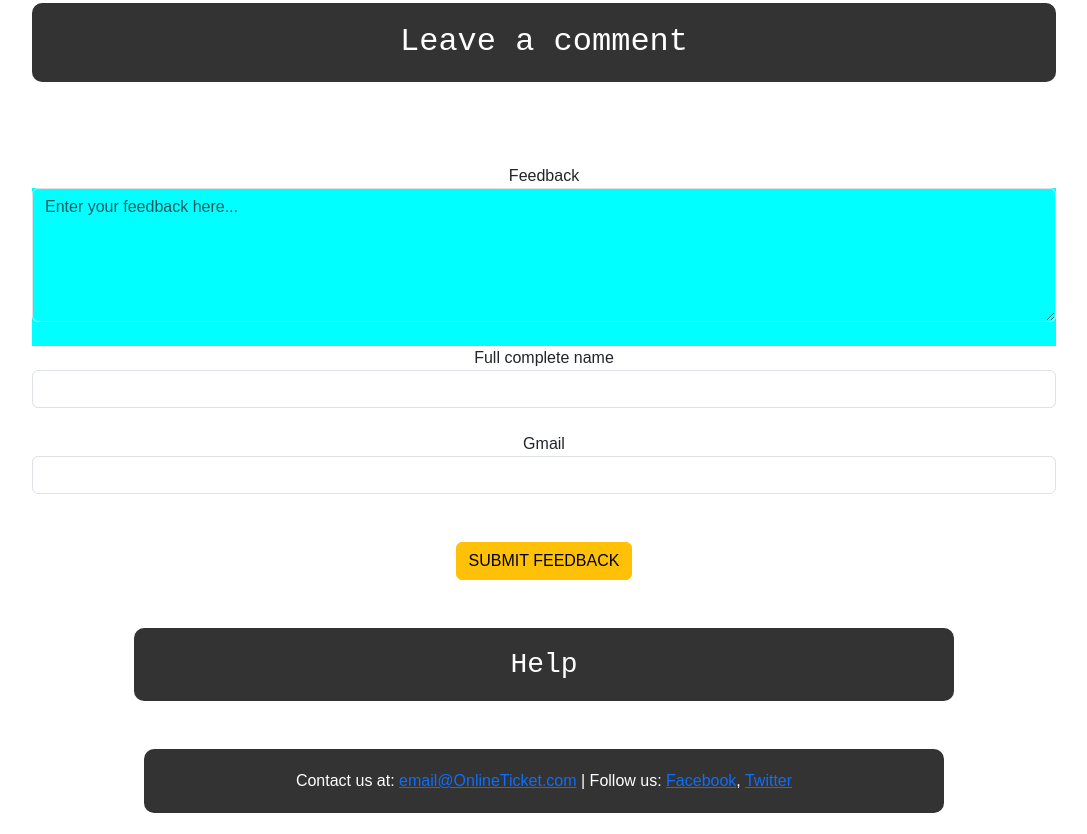
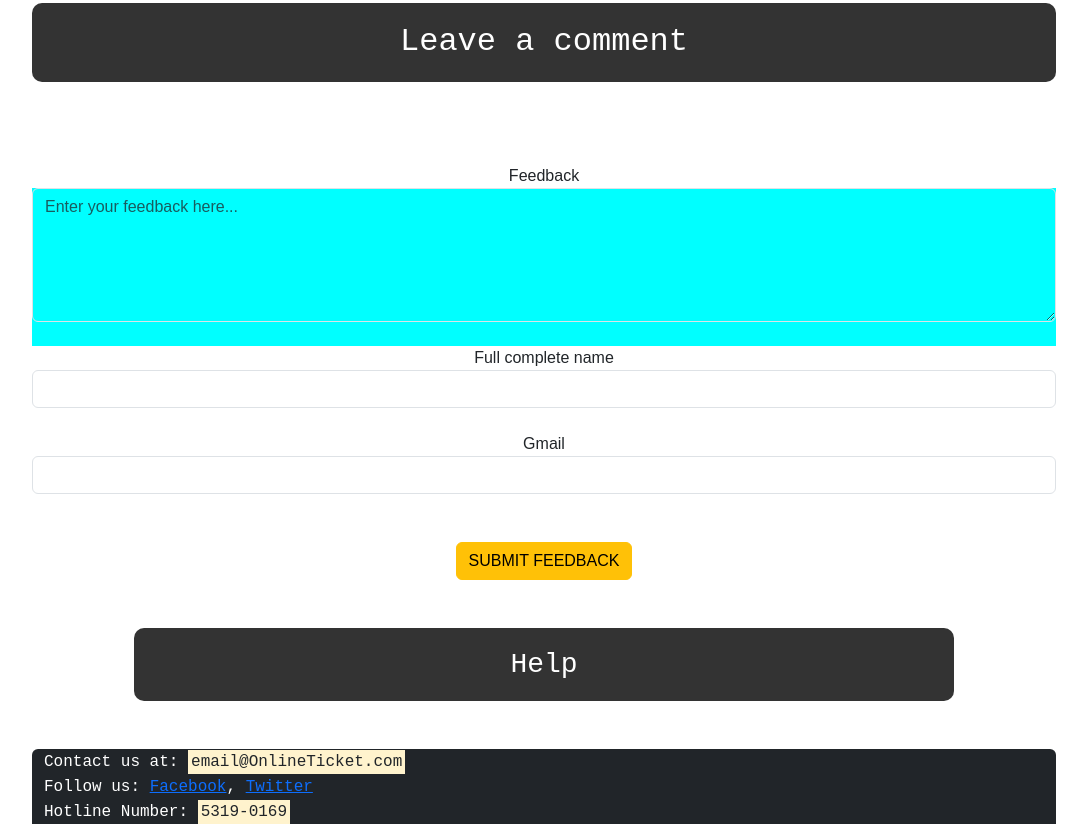
Before and after one commit to cristina-400/Fairview_ICT9Sapphire_Q3Project_Hsu_Cristina, a plain HTML site: page index.html in a window 1280 px wide. Shown: the part 1183-2017 px from the top of the page, without its empty margins (96-1183 px from the left). Drawn offline with nearby package versions, Linux system fonts and the light colour scheme.

Commit message:
Update index.html

```diff
--- a/index.html
+++ b/index.html
@@ -200,10 +200,8 @@
 
                <h3 class="center-text"><p style="color: #FFFFFF; font-family: monospace;">Help</p></h3>
                <br><br>
-        <div class="container">
-            <div class="center-text">
-                <p class="text-white">Contact us at: <a href="mailto:email@OnlineTicket.com">email@OnlineTicket.com</a> | Follow us: <a href="#">Facebook</a>, <a href="#">Twitter</a></p>
-            </div>
+        <div class="container-fluid bg-dark rounded-top footer">
+                <span class="text-white" style="font-family: monospace;">Contact us at: <mark class="textcolor">email@OnlineTicket.com</mark> <br> Follow us: <a href="https://www.example.com">Facebook</a>, <a href="https://www.example.com">Twitter</a> <br> Hotline Number: <mark class="textcolor">5319-0169</mark></span>
         </div>
     </div>
 
```
